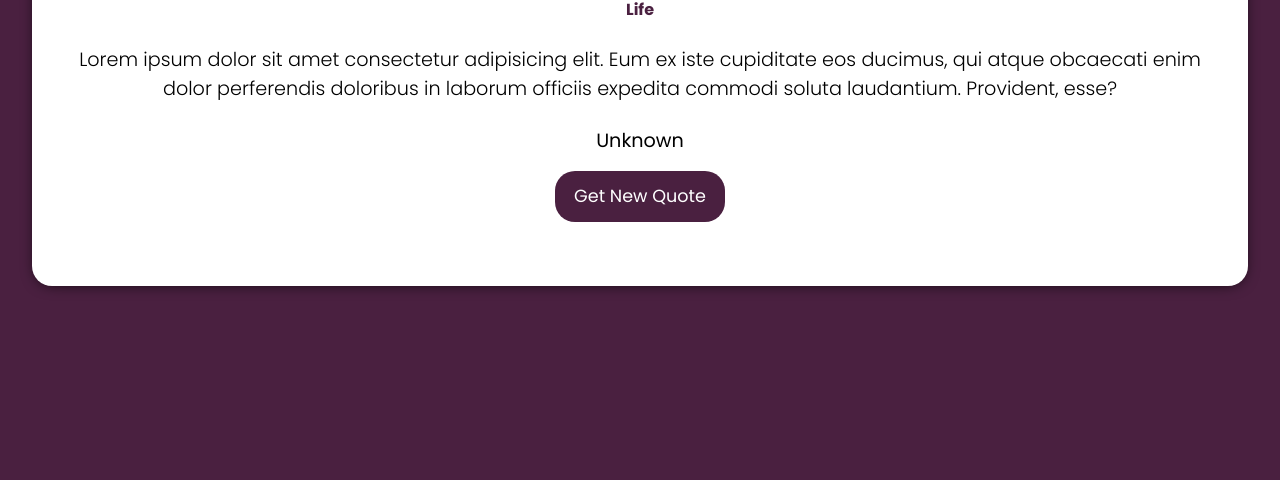
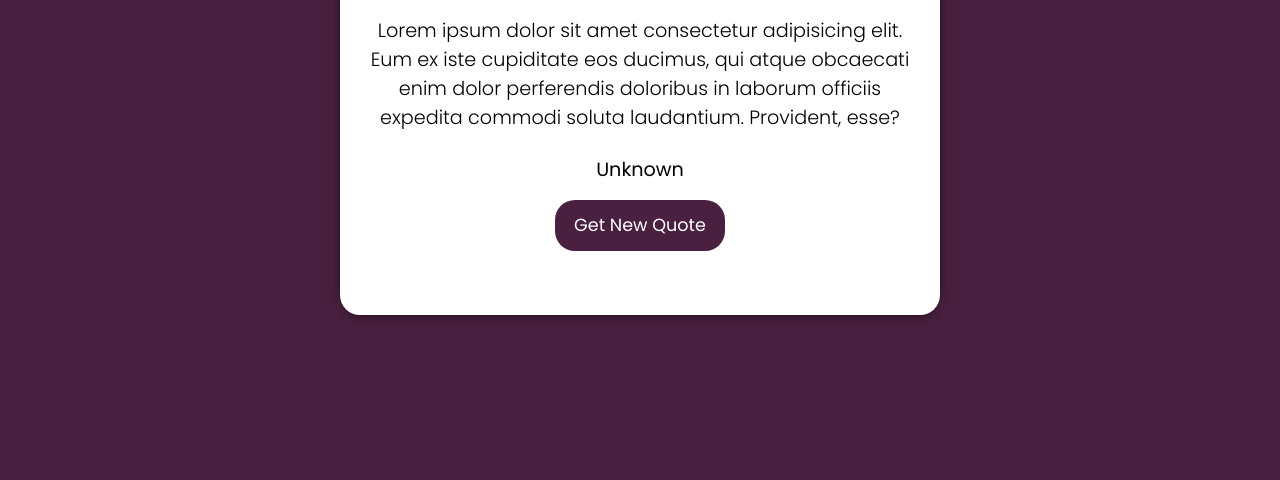
Before and after one commit to robinrakibul/quote-generator-api-js, a plain HTML site: page index.html in a window 1280 px wide. Shown: the part 320-800 px from the top of the page. Drawn offline with Linux system fonts and the light colour scheme.

Commit message:
added responsiveness and fixed center content

```diff
--- a/css/style.css
+++ b/css/style.css
@@ -20,7 +20,7 @@
 body{
     min-height: 100vh;
     display: flex;
-    justify-items: center;
+    justify-content: center;
     align-items: center;
     text-align: center;
     font-size: 1.2rem;
@@ -72,3 +72,10 @@ body{
     -moz-box-shadow:0px 0px 9px 0px rgba(159,107,160,0.67);
     box-shadow: 0px 0px 9px 0px rgba(159,107,160,0.67);
 }
+
+/* media query for responsiveness */
+@media screen and (min-width: 680px){
+    .quote-wrapper{
+        width: 600px;
+    }
+}
```
